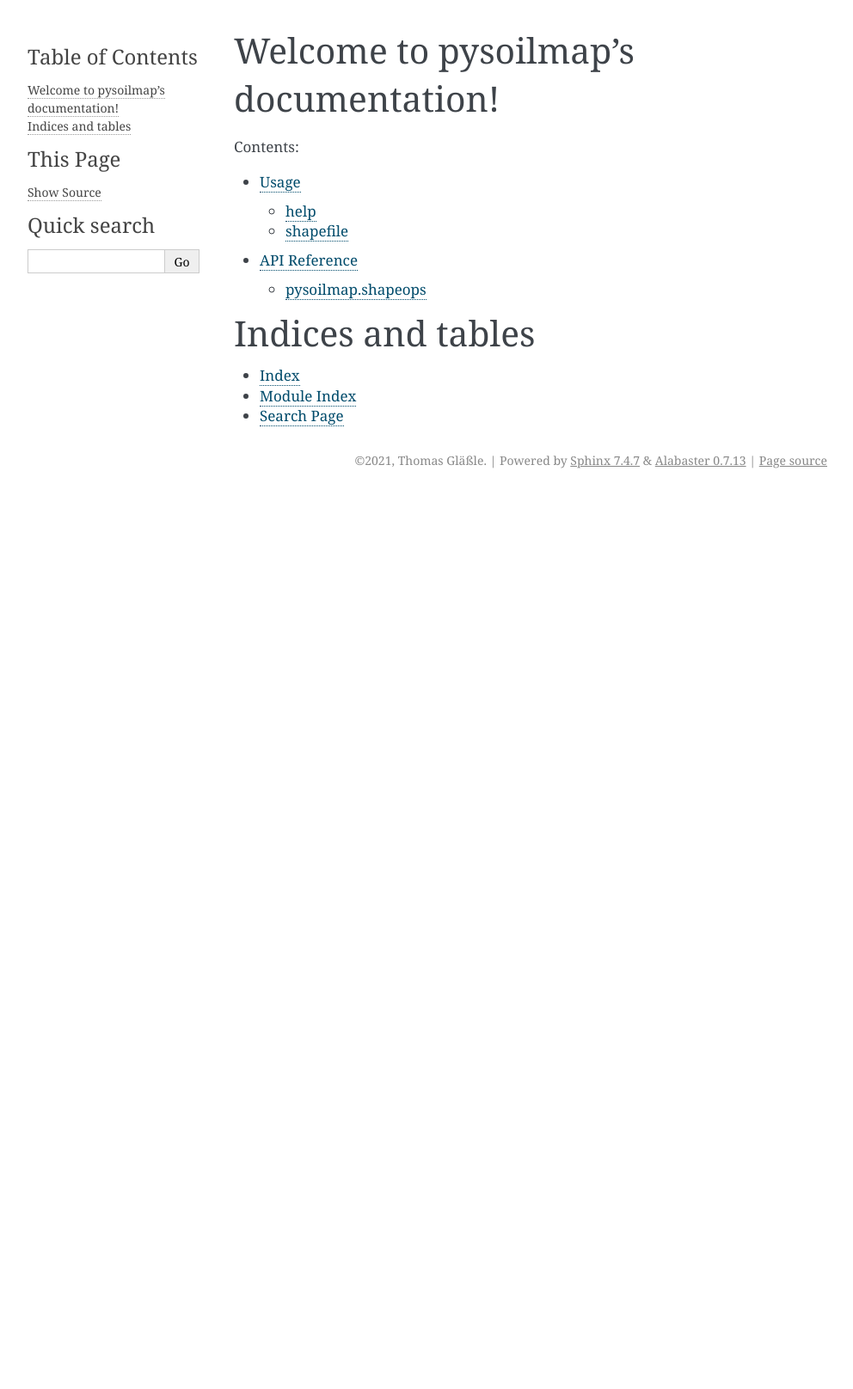
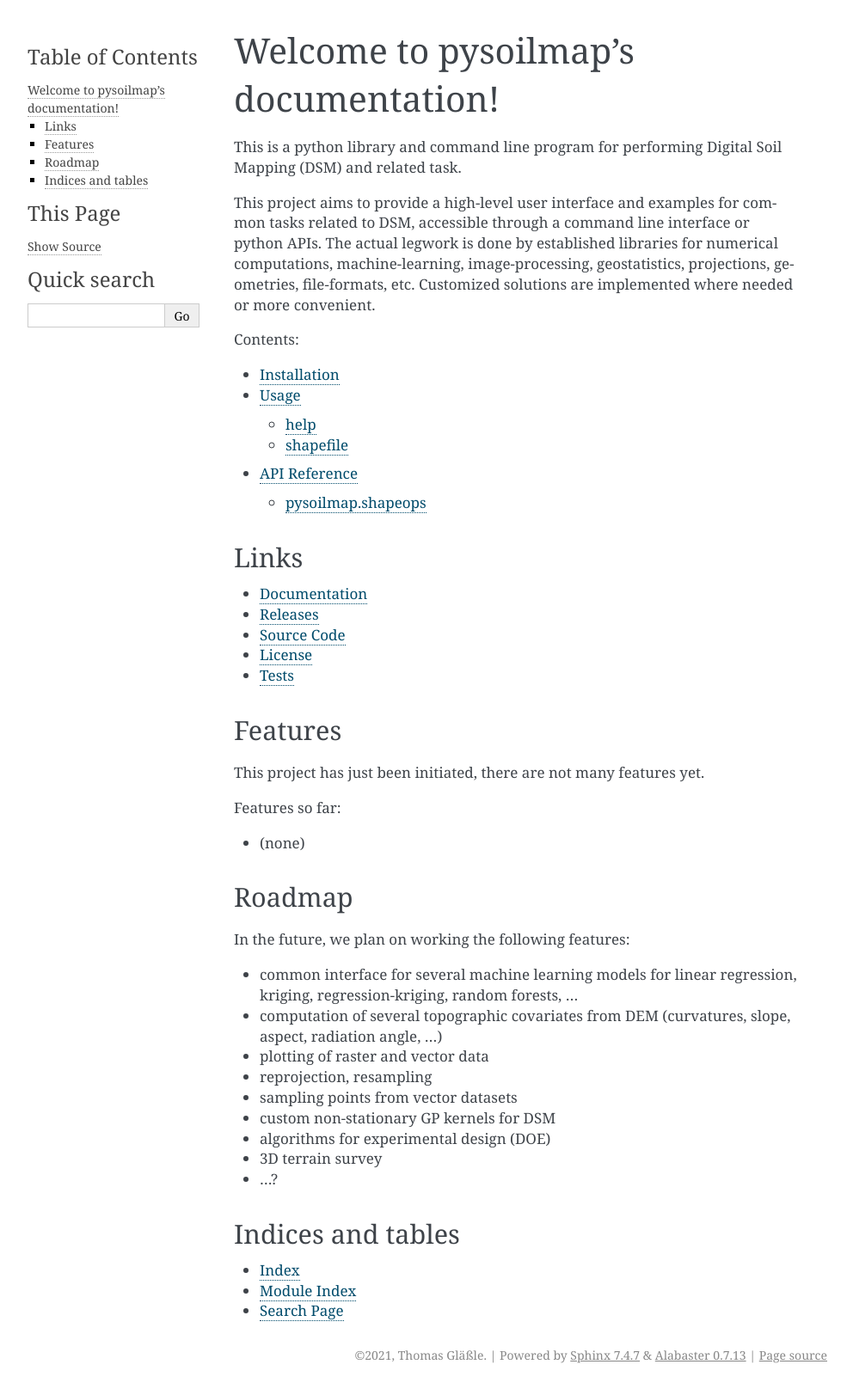
Before and after one commit to pysoilmap/pysoilmap, a Sphinx documentation site: the page built from docs/index.rst, in a window 1280 px wide. Shown: the whole page at 86% size, without its empty margins (148-1140 px from the left). Built offline with Sphinx 7.4.7, drawn with Linux system fonts in a browser that asks for light colours; before the commit the page ends 900 px from its top, so only the background shows below that.

Commit message:
Improve doc files

```diff
--- a/README.rst
+++ b/README.rst
@@ -44,11 +44,13 @@ Links
 ~~~~~
 
 - Documentation_
-- Tests_
+- Releases_
 - `Source Code`_
 - License_
+- Tests_
 
 .. _Documentation: https://pysoilmap.readthedocs.io/en/latest/
+.. _Releases: https://pypi.python.org/pypi/pysoilmap
 .. _Tests: https://github.com/pysoilmap/pysoilmap/actions/workflows/main.yml
 .. _Source Code: https://github.com/pysoilmap/pysoilmap
 .. _License: https://github.com/pysoilmap/pysoilmap/blob/master/UNLICENSE
--- a/docs/conf.py
+++ b/docs/conf.py
@@ -15,6 +15,7 @@ release = pysoilmap.__version__
 # -- General configuration ---------------------------------------------------
 
 extensions = [
+    'sphinx.ext.intersphinx',
     'sphinx.ext.viewcode',
     'sphinx_automodapi.automodapi',
     'sphinx_autodoc_typehints',
@@ -29,6 +30,15 @@ typehints_document_rtype = True
 
 exclude_patterns = ['_build', 'Thumbs.db', '.DS_Store']
 
+intersphinx_mapping = {
+    'python': ('https://docs.python.org/3', None),
+    'geopandas': ('https://geopandas.org', None),
+    'shapely': ('https://shapely.readthedocs.io/en/latest/', None),
+    "numpy": ("https://docs.scipy.org/doc/numpy/", None),
+    "scipy": ("https://docs.scipy.org/doc/scipy/reference", None),
+    "matplotlib": ("https://matplotlib.org/", None),
+}
+
 
 # -- Options for HTML output -------------------------------------------------
 
--- a/docs/index.rst
+++ b/docs/index.rst
@@ -1,21 +1,75 @@
 .. pysoilmap documentation master file, created by
    sphinx-quickstart on Mon Apr 12 14:39:37 2021.
-   You can adapt this file completely to your liking, but it should at least
-   contain the root `toctree` directive.
 
 Welcome to pysoilmap's documentation!
 =====================================
+
+This is a python library and command line program for performing Digital Soil
+Mapping (DSM) and related task.
+
+This project aims to provide a high-level user interface and examples for
+common tasks related to DSM, accessible through a command line interface or
+python APIs. The actual legwork is done by established libraries for numerical
+computations, machine-learning, image-processing, geostatistics, projections,
+geometries, file-formats, etc. Customized solutions are implemented where
+needed or more convenient.
+
+.. _Documentation: https://pysoilmap.readthedocs.io/en/latest/
+.. _Releases: https://pypi.python.org/pypi/pysoilmap
+.. _Tests: https://github.com/pysoilmap/pysoilmap/actions/workflows/main.yml
+.. _Source Code: https://github.com/pysoilmap/pysoilmap
+.. _License: https://github.com/pysoilmap/pysoilmap/blob/master/UNLICENSE
 
 .. toctree::
    :maxdepth: 2
    :caption: Contents:
 
+   installation
    usage
    api/index
 
 
+Links
+*****
+
+- Documentation_
+- Releases_
+- `Source Code`_
+- License_
+- Tests_
+
+
+Features
+********
+
+This project has just been initiated, there are not many features yet.
+
+Features so far:
+
+- (none)
+
+
+Roadmap
+*******
+
+In the future, we plan on working the following features:
+
+- common interface for several machine learning models for linear
+  regression, kriging, regression-kriging, random forests, ...
+- computation of several topographic covariates from DEM (curvatures, slope,
+  aspect, radiation angle, ...)
+- plotting of raster and vector data
+- reprojection, resampling
+- sampling points from vector datasets
+- custom non-stationary GP kernels for DSM
+- algorithms for experimental design (DOE)
+- 3D terrain survey
+- ...?
+
+
+
 Indices and tables
-==================
+******************
 
 * :ref:`genindex`
 * :ref:`modindex`
```
Also changed, not shown: other parts of README.rst (+1 -1 lines), docs/installation.rst (added, +11 -0 lines), 1 other file.
